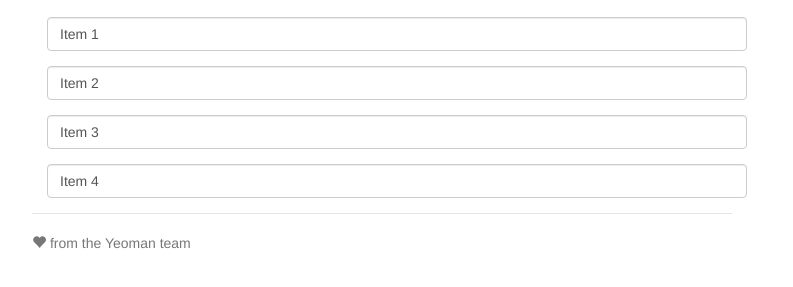
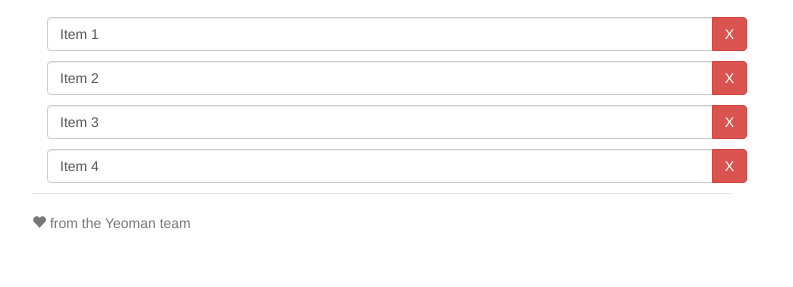
Before and after one commit to grahaml/learning-yeoman-with-angular, a website: page app/index.html in a window 1280 px wide. Shown: the part 231-518 px from the top of the page, without its empty margins (258-1051 px from the left). Drawn offline with nearby package versions, Linux system fonts and the light colour scheme; some packages are replaced by stand-ins of ours; files that its build step writes are made by us from their sources.

Commit message:
Updated markup around todos list: it's now actually a list.

```diff
--- a/app/views/main.html
+++ b/app/views/main.html
@@ -6,7 +6,14 @@
     <div ng-include="'/views/forms/add-todo.html'"></div>
 
     <!-- Current todos -->
-    <p class="form-group" ng-repeat="todo in todos">
-        <input type="text" class="form-control" ng-model="todo">
-    </p>
+    <ul class="list-todos list-unstyled">
+        <li class="list-todos-item" ng-repeat="todo in todos">
+            <p class="input-group">
+                <input type="text" class="form-control" ng-model="todo">
+                <span class="input-group-btn">
+                    <button class="btn btn-danger" ng-click="removeTodo($index)" aria-label="Remove">X</button>
+                </span>
+            </p>
+        </li>
+    </ul>
 </div>
```
